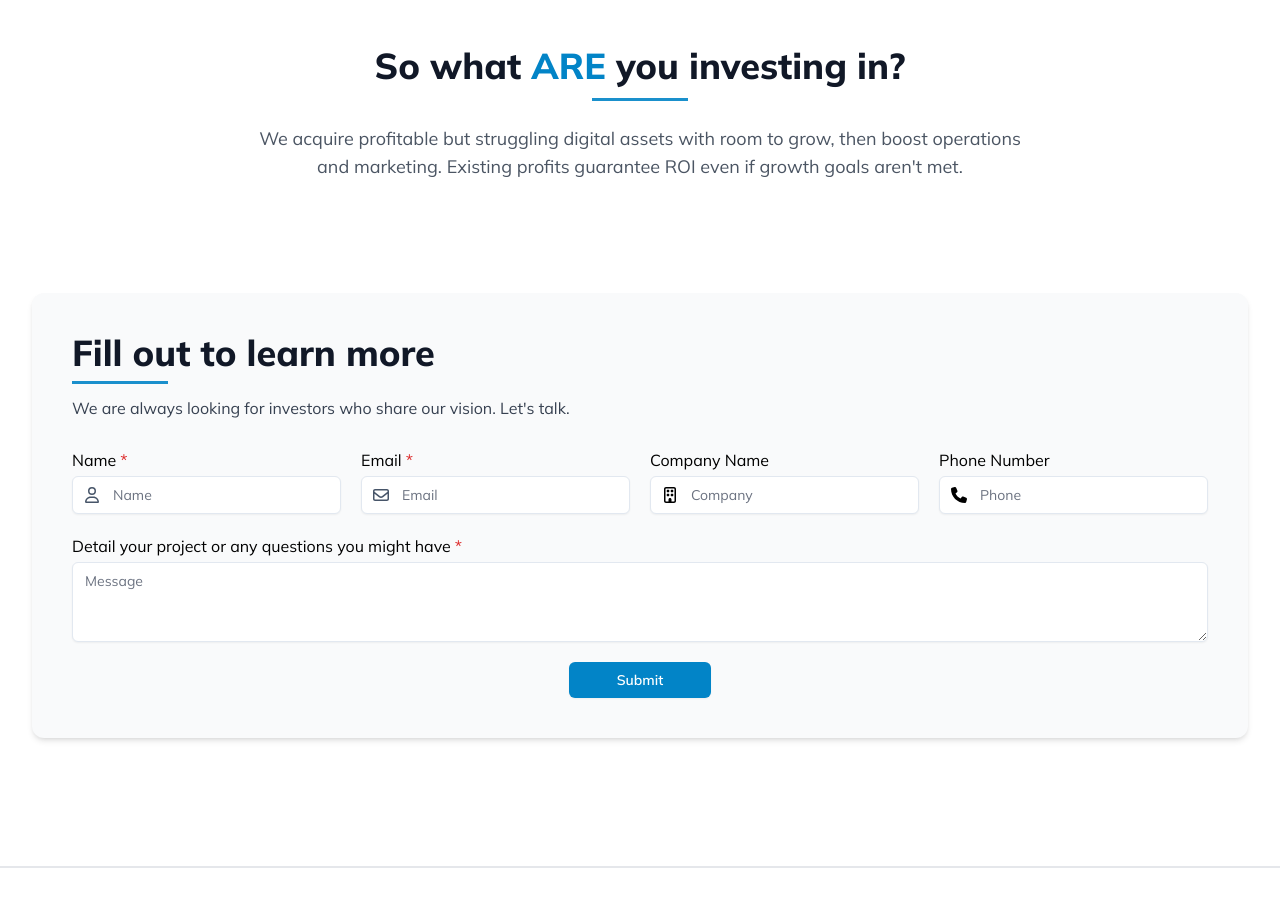
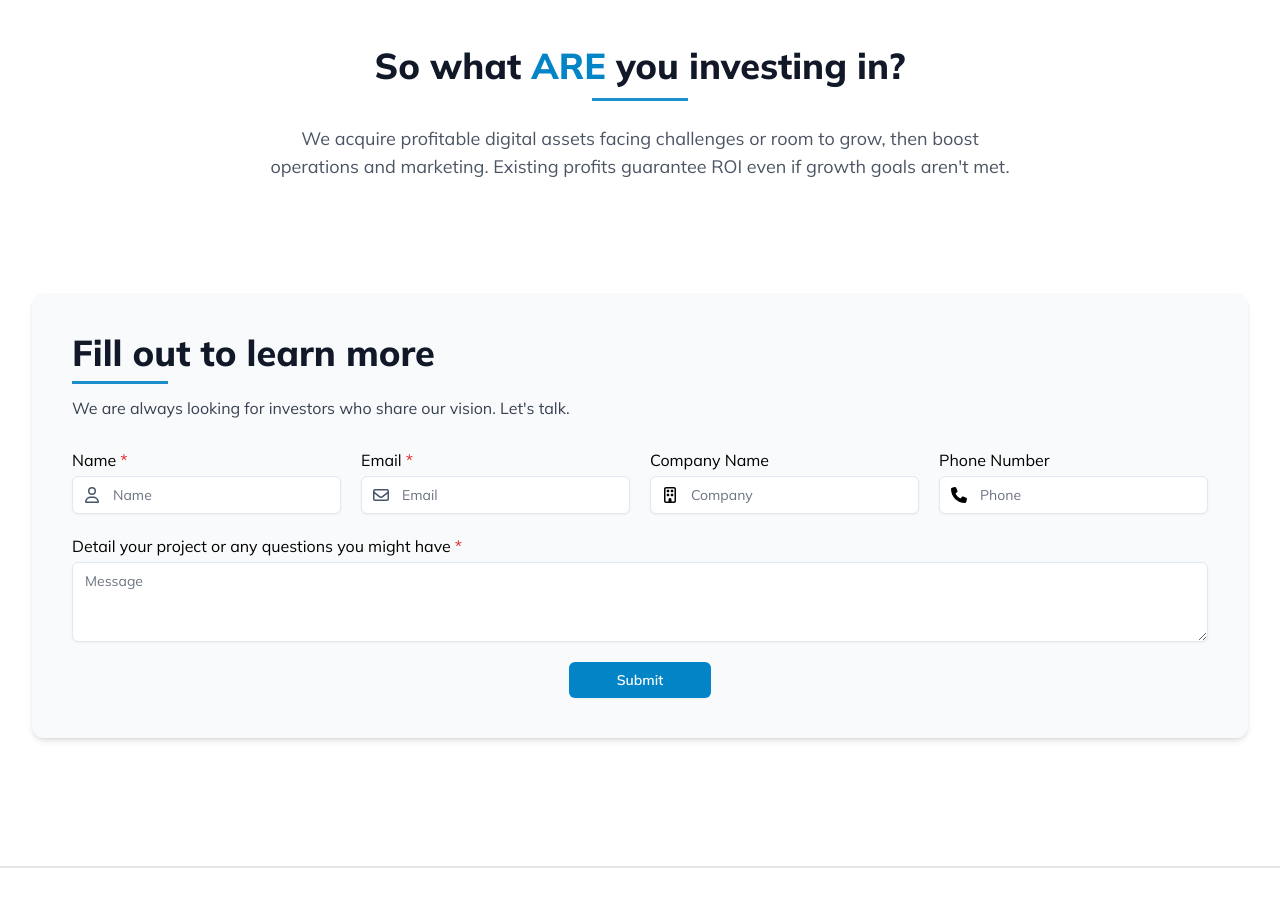
Before and after one commit to ochoadan/halfnine, a Next.js app: page /investors in a window 1280 px wide. Shown: the part 1560-2467 px from the top of the page. Built offline with nearby package versions, Linux system fonts and the light colour scheme.

Commit message:
Update page.tsx

```diff
--- a/src/app/investors/page.tsx
+++ b/src/app/investors/page.tsx
@@ -99,7 +99,7 @@ const Page = () => {
                         <hr className="border-sky-600 opacity-90 border-b-[2px] w-24 my-3 mx-auto" />
                     </h2>
                     <p className="text-lg leading-7 text-gray-600 text-center max-w-3xl mx-auto">
-                        {`We acquire profitable but struggling digital assets with room to grow, then boost operations and marketing. Existing profits guarantee ROI even if growth goals aren't met.`}
+                        {`We acquire profitable digital assets facing challenges or room to grow, then boost operations and marketing. Existing profits guarantee ROI even if growth goals aren't met.`}
                         {/* We acquire profitable digital assets with growth challenges or untapped potential. Then, we optimize their operations and improve marketing strategies. If we don't meet our growth goals, our existing profits ensure a return on investment. */}
                         {/* We acquire profitable digital assets with growth challenges or untapped potential. Then, we enhance, update, and revitalize them. If we don't meet our goals, our existing profits ensure a return on investment. */}
                         {/* We buy profitable digital assets with growth hurdles or untapped potential. We optimize, modernize, and revitalize them, and if results fall short, existing profits secure ROI. */}
```
